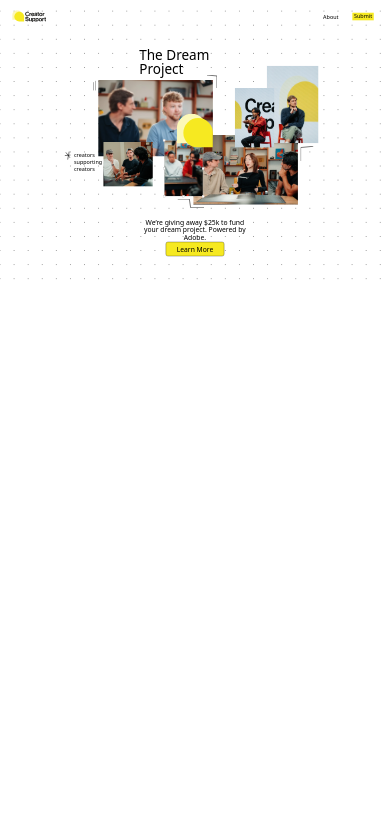
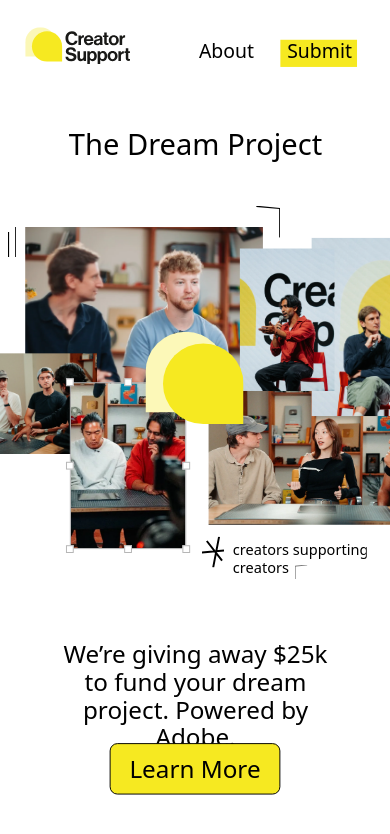
Before and after one commit to bryce-cs/creator-support-dream-project, a Next.js app: page / in a window 390 px wide. Shown: the top 834 px of the page. Built offline with nearby package versions, Linux system fonts and the light colour scheme.

Commit message:
Match Figma mobile design 4416:1917; align About/Submit baselines on both layouts

```diff
--- a/components/Canvas.tsx
+++ b/components/Canvas.tsx
@@ -2,7 +2,7 @@
 
 import { useCallback, useEffect, useRef, useState } from "react";
 
-type ItemKind = "img" | "svg" | "logo" | "text";
+type ItemKind = "img" | "svg" | "logo" | "text" | "text-mobile";
 
 interface Item {
   id: string;
@@ -16,81 +16,290 @@
   imgStyle?: React.CSSProperties;
 }
 
-const INITIAL_ITEMS: Item[] = [
-  // Photos — positions and sizes are the OUTER container box from Figma.
-  // imgStyle replicates the inner overflow/scale crop so the visible portion matches.
+// ---------- Desktop items (1440 x 1057, matches Figma) ----------
+const DESKTOP_ITEMS: Item[] = [
   {
-    id: "bryce",
-    kind: "img",
+    id: "bryce", kind: "img",
     x: 363, y: 295, w: 423, h: 282,
     src: "/assets/bryce.webp", alt: "Bryce Andersen",
     imgStyle: { height: "155.62%", left: "-13.62%", top: "-17.76%", width: "155.6%", position: "absolute", maxWidth: "none" },
   },
   {
-    id: "amanda",
-    kind: "img",
+    id: "amanda", kind: "img",
     x: 714, y: 498, w: 386, h: 257,
     src: "/assets/amanda.webp", alt: "Amanda Rach Lee",
     imgStyle: { height: "124.62%", left: "-12.4%", top: "0.04%", width: "124.62%", position: "absolute", maxWidth: "none" },
   },
   {
-    id: "james",
-    kind: "img",
+    id: "james", kind: "img",
     x: 607, y: 519, w: 142, h: 205,
     src: "/assets/james.webp", alt: "James Seo",
     imgStyle: { height: "318.8%", left: "-113.98%", top: "-73.33%", width: "307.04%", position: "absolute", maxWidth: "none" },
   },
   {
-    id: "live05",
-    kind: "img",
+    id: "live05", kind: "img",
     x: 985, y: 243, w: 191, h: 286,
     src: "/assets/live05.webp", alt: "Live photos",
     imgStyle: { width: "100%", height: "100%", objectFit: "cover", position: "absolute", inset: 0, maxWidth: "none" },
   },
   {
-    id: "live06",
-    kind: "img",
+    id: "live06", kind: "img",
     x: 867, y: 325, w: 146, h: 220,
     src: "/assets/live06.webp", alt: "Live photos",
     imgStyle: { width: "100%", height: "100%", objectFit: "cover", position: "absolute", inset: 0, maxWidth: "none" },
   },
   {
-    id: "colt",
-    kind: "img",
+    id: "colt", kind: "img",
     x: 382, y: 524, w: 182, h: 165,
     src: "/assets/colt.webp", alt: "Colt",
     imgStyle: { height: "100.17%", left: "-24.58%", top: "-0.08%", width: "135.83%", position: "absolute", maxWidth: "none" },
   },
-  // Two-circle yellow logo (treated as a single draggable group)
   { id: "logo", kind: "logo", x: 653, y: 420, w: 133, h: 125 },
-  // "creators supporting creators" text + asterisk grouped as text item
   { id: "tag", kind: "text", x: 238, y: 558, w: 175, h: 80 },
-  // Vector markings
   { id: "v42", kind: "svg", x: 763, y: 276, w: 38.5, h: 50, src: "/assets/vector42.svg" },
   { id: "v43", kind: "svg", x: 655, y: 734, w: 99, h: 33.5, src: "/assets/vector43.svg" },
   { id: "v44", kind: "svg", x: 344, y: 296.5, w: 11, h: 38.5, src: "/assets/vector44.svg" },
   { id: "v45", kind: "svg", x: 1109, y: 539, w: 48.5, h: 56, src: "/assets/vector45.svg" },
 ];
 
-const FRAME_W = 1440;
-const FRAME_H = 1057; // 1024 + nav offset
+// ---------- Mobile items (402 x 874, matches Figma mobile frame) ----------
+const MOBILE_ITEMS: Item[] = [
+  {
+    id: "bryce", kind: "img",
+    x: 26, y: 234, w: 245, h: 163,
+    src: "/assets/bryce.webp", alt: "Bryce Andersen",
+    imgStyle: { height: "155.62%", left: "-13.62%", top: "-17.76%", width: "155.6%", position: "absolute", maxWidth: "none" },
+  },
+  {
+    id: "colt", kind: "img",
+    x: -15, y: 364, w: 115, h: 104,
+    src: "/assets/colt.webp", alt: "Colt",
+    imgStyle: { height: "100.17%", left: "-24.58%", top: "-0.08%", width: "135.83%", position: "absolute", maxWidth: "none" },
+  },
+  {
+    id: "james", kind: "img",
+    x: 73, y: 395, w: 118, h: 170,
+    src: "/assets/james.webp", alt: "James Seo",
+    imgStyle: { height: "318.8%", left: "-113.98%", top: "-73.33%", width: "307.04%", position: "absolute", maxWidth: "none" },
+  },
+  {
+    id: "amanda", kind: "img",
+    x: 215, y: 393, w: 222, h: 148,
+    src: "/assets/amanda.webp", alt: "Amanda Rach Lee",
+    imgStyle: { height: "124.62%", left: "-12.4%", top: "0.04%", width: "124.62%", position: "absolute", maxWidth: "none" },
+  },
+  {
+    id: "live05", kind: "img",
+    x: 321, y: 245, w: 123, h: 184,
+    src: "/assets/live05.webp", alt: "Live photos",
+    imgStyle: { width: "100%", height: "100%", objectFit: "cover", position: "absolute", inset: 0, maxWidth: "none" },
+  },
+  {
+    id: "live06", kind: "img",
+    x: 247, y: 256, w: 98, h: 147,
+    src: "/assets/live06.webp", alt: "Live photos",
+    imgStyle: { width: "100%", height: "100%", objectFit: "cover", position: "absolute", inset: 0, maxWidth: "none" },
+  },
+  { id: "logo", kind: "logo", x: 150, y: 342, w: 101, h: 95 },
+  { id: "tag", kind: "text-mobile", x: 208, y: 553, w: 170, h: 55 },
+  { id: "v44", kind: "svg", x: 8, y: 234, w: 9, h: 31, src: "/assets/vector44.svg" },
+  { id: "v42", kind: "svg", x: 264, y: 212, w: 25, h: 33, src: "/assets/vector42.svg" },
+  { id: "v45", kind: "svg", x: 304, y: 582, w: 13, h: 15, src: "/assets/vector45.svg" },
+];
+
+const MOBILE_BREAKPOINT = 768;
 
 export default function Canvas() {
-  const [items, setItems] = useState<Item[]>(INITIAL_ITEMS);
+  const [mode, setMode] = useState<"desktop" | "mobile" | null>(null);
+
+  useEffect(() => {
+    const calc = () => setMode(window.innerWidth < MOBILE_BREAKPOINT ? "mobile" : "desktop");
+    calc();
+    window.addEventListener("resize", calc);
+    return () => window.removeEventListener("resize", calc);
+  }, []);
+
+  if (mode === null) return <div style={{ minHeight: "100vh", background: "#fff" }} />;
+  return mode === "mobile" ? <MobileCanvas /> : <DesktopCanvas />;
+}
+
+// =============================================================
+// DESKTOP
+// =============================================================
+
+function DesktopCanvas() {
+  const FRAME_W = 1440;
+  const FRAME_H = 1057;
+
+  const [items, setItems] = useState<Item[]>(DESKTOP_ITEMS);
   const [selectedId, setSelectedId] = useState<string | null>("james");
   const [scale, setScale] = useState(1);
+  const scaleRef = useRef(1);
+  scaleRef.current = scale;
 
   useEffect(() => {
     const calc = () => {
       const w = window.innerWidth;
-      // Slight side margin on desktop, none on mobile
-      const target = w >= FRAME_W + 32 ? 1 : w / FRAME_W;
-      setScale(target);
+      setScale(w >= FRAME_W + 32 ? 1 : w / FRAME_W);
     };
     calc();
     window.addEventListener("resize", calc);
     return () => window.removeEventListener("resize", calc);
   }, []);
+
+  const drag = useDragHandlers(setItems, scaleRef, FRAME_W, FRAME_H);
+
+  return (
+    <div className="w-full flex justify-center bg-white overflow-hidden">
+      <div style={{ width: FRAME_W * scale, height: FRAME_H * scale }}>
+        <div
+          onPointerDown={(e) => { if (e.target === e.currentTarget) setSelectedId(null); }}
+          className="relative bg-white"
+          style={{
+            width: FRAME_W,
+            height: FRAME_H,
+            transformOrigin: "top left",
+            transform: `scale(${scale})`,
+            backgroundImage: "radial-gradient(circle, #9a9a9a 1.1px, transparent 1.3px)",
+            backgroundSize: "52px 52px",
+            backgroundPosition: "26px 67px",
+          }}
+        >
+          <p className="absolute font-medium select-none"
+            style={{ left: 514, top: 174, width: 413, fontSize: 50, lineHeight: 1.1, color: "#000" }}>
+            The Dream Project
+          </p>
+          <p className="absolute text-center select-none"
+            style={{ left: 513, top: 805, width: 413, fontSize: 25, lineHeight: 1.15, color: "#000" }}>
+            We&rsquo;re giving away $25k to fund your dream project. Powered by Adobe.
+          </p>
+          <a href="#"
+            className="absolute flex items-center justify-center rounded-lg select-none hover:brightness-95 transition"
+            style={{ left: 612, top: 893, width: 216, height: 53, background: "#f6e921", border: "1px solid #000", fontSize: 25, color: "#000" }}>
+            Learn More
+          </a>
+
+          {items.map((item) => (
+            <DraggableItem
+              key={item.id}
+              item={item}
+              selected={selectedId === item.id}
+              onPointerDown={(e) => drag.start(e, item, setSelectedId)}
+            />
+          ))}
+
+          {/* Desktop nav */}
+          <div className="absolute left-0 top-0 w-full h-[100px] pointer-events-none">
+            <a href="/" className="absolute pointer-events-auto"
+              style={{ left: 45, top: 38, width: 125, height: 44 }}>
+              <img src="/assets/logo.svg" alt="Creator Support" className="w-full h-full" />
+            </a>
+            <a href="#" className="absolute pointer-events-auto font-medium hover:opacity-70"
+              style={{ left: 1193, top: 49, fontSize: 20, lineHeight: 1, color: "#000" }}>About</a>
+            {/* Submit: yellow bg behind, text positioned to share About's baseline */}
+            <div className="absolute pointer-events-none"
+              style={{ left: 1301, top: 47, width: 79, height: 28, background: "#f6e921" }} />
+            <a href="#" className="absolute pointer-events-auto font-medium hover:opacity-70"
+              style={{ left: 1308, top: 49, fontSize: 20, lineHeight: 1, color: "#000" }}>Submit</a>
+          </div>
+        </div>
+      </div>
+    </div>
+  );
+}
+
+// =============================================================
+// MOBILE
+// =============================================================
+
+function MobileCanvas() {
+  const FRAME_W = 402;
+  const FRAME_H = 874;
+
+  const [items, setItems] = useState<Item[]>(MOBILE_ITEMS);
+  const [selectedId, setSelectedId] = useState<string | null>("james");
+  const [scale, setScale] = useState(1);
+  const scaleRef = useRef(1);
+  scaleRef.current = scale;
+
+  useEffect(() => {
+    const calc = () => setScale(Math.min(1, window.innerWidth / FRAME_W));
+    calc();
+    window.addEventListener("resize", calc);
+    return () => window.removeEventListener("resize", calc);
+  }, []);
+
+  const drag = useDragHandlers(setItems, scaleRef, FRAME_W, FRAME_H);
+
+  return (
+    <div className="w-full flex justify-center bg-white overflow-hidden">
+      <div style={{ width: FRAME_W * scale, height: FRAME_H * scale }}>
+        <div
+          onPointerDown={(e) => { if (e.target === e.currentTarget) setSelectedId(null); }}
+          className="relative bg-white"
+          style={{
+            width: FRAME_W,
+            height: FRAME_H,
+            transformOrigin: "top left",
+            transform: `scale(${scale})`,
+          }}
+        >
+          {/* Title */}
+          <p className="absolute font-medium text-center select-none"
+            style={{ left: 201.5, top: 132, width: 319, transform: "translateX(-50%)", fontSize: 30, lineHeight: 1.1, color: "#000" }}>
+            The Dream Project
+          </p>
+
+          {/* Subtitle */}
+          <p className="absolute text-center select-none"
+            style={{ left: 201.5, top: 659, width: 301, transform: "translateX(-50%)", fontSize: 25, lineHeight: 1.15, color: "#000" }}>
+            We&rsquo;re giving away $25k to fund your dream project. Powered by Adobe.
+          </p>
+
+          {/* Learn More button */}
+          <a href="#"
+            className="absolute flex items-center justify-center rounded-lg select-none hover:brightness-95 transition"
+            style={{ left: 113, top: 766, width: 176, height: 53, background: "#f6e921", border: "1px solid #000", fontSize: 25, color: "#000" }}>
+            Learn More
+          </a>
+
+          {/* Draggable collage items */}
+          {items.map((item) => (
+            <DraggableItem
+              key={item.id}
+              item={item}
+              selected={selectedId === item.id}
+              onPointerDown={(e) => drag.start(e, item, setSelectedId)}
+            />
+          ))}
+
+          {/* Mobile nav (matches Figma 4416:1917) */}
+          <a href="/" className="absolute"
+            style={{ left: 26, top: 28, width: 108, height: 38 }}>
+            <img src="/assets/logo.svg" alt="Creator Support" className="w-full h-full" />
+          </a>
+          <a href="#" className="absolute font-medium hover:opacity-70"
+            style={{ left: 205, top: 43, fontSize: 20, lineHeight: 1, color: "#000" }}>About</a>
+          <div className="absolute"
+            style={{ left: 289, top: 41, width: 79, height: 28, background: "#f6e921" }} />
+          <a href="#" className="absolute font-medium hover:opacity-70"
+            style={{ left: 296, top: 43, fontSize: 20, lineHeight: 1, color: "#000" }}>Submit</a>
+        </div>
+      </div>
+    </div>
+  );
+}
+
+// =============================================================
+// SHARED: drag, item, selection
+// =============================================================
+
+function useDragHandlers(
+  setItems: React.Dispatch<React.SetStateAction<Item[]>>,
+  scaleRef: React.RefObject<number>,
+  frameW: number,
+  frameH: number
+) {
   const draggingRef = useRef<{
     id: string;
     startClientX: number;
@@ -99,170 +308,62 @@
     startItemY: number;
   } | null>(null);
   const [isDragging, setIsDragging] = useState(false);
-  const canvasRef = useRef<HTMLDivElement>(null);
 
-  const onPointerDownItem = useCallback(
-    (e: React.PointerEvent, item: Item) => {
-      e.stopPropagation();
-      e.preventDefault();
-      setSelectedId(item.id);
-      draggingRef.current = {
-        id: item.id,
-        startClientX: e.clientX,
-        startClientY: e.clientY,
-        startItemX: item.x,
-        startItemY: item.y,
-      };
-      setIsDragging(true);
-    },
-    []
-  );
-
-  const scaleRef = useRef(scale);
-  scaleRef.current = scale;
-
-  const onPointerMove = useCallback((e: PointerEvent) => {
+  const onMove = useCallback((e: PointerEvent) => {
     const d = draggingRef.current;
     if (!d) return;
     const s = scaleRef.current || 1;
-    const deltaX = (e.clientX - d.startClientX) / s;
-    const deltaY = (e.clientY - d.startClientY) / s;
+    const dx = (e.clientX - d.startClientX) / s;
+    const dy = (e.clientY - d.startClientY) / s;
     setItems((prev) =>
       prev.map((it) =>
         it.id === d.id
           ? {
               ...it,
-              x: Math.min(Math.max(0, d.startItemX + deltaX), FRAME_W - it.w),
-              y: Math.min(Math.max(0, d.startItemY + deltaY), FRAME_H - it.h),
+              x: Math.min(Math.max(0, d.startItemX + dx), frameW - it.w),
+              y: Math.min(Math.max(0, d.startItemY + dy), frameH - it.h),
             }
           : it
       )
     );
-  }, []);
+  }, [setItems, scaleRef, frameW, frameH]);
 
-  const onPointerUp = useCallback(() => {
+  const onUp = useCallback(() => {
     draggingRef.current = null;
     setIsDragging(false);
   }, []);
 
   useEffect(() => {
     if (!isDragging) return;
-    window.addEventListener("pointermove", onPointerMove);
-    window.addEventListener("pointerup", onPointerUp);
-    window.addEventListener("pointercancel", onPointerUp);
+    window.addEventListener("pointermove", onMove);
+    window.addEventListener("pointerup", onUp);
+    window.addEventListener("pointercancel", onUp);
     return () => {
-      window.removeEventListener("pointermove", onPointerMove);
-      window.removeEventListener("pointerup", onPointerUp);
-      window.removeEventListener("pointercancel", onPointerUp);
+      window.removeEventListener("pointermove", onMove);
+      window.removeEventListener("pointerup", onUp);
+      window.removeEventListener("pointercancel", onUp);
     };
-  }, [isDragging, onPointerMove, onPointerUp]);
+  }, [isDragging, onMove, onUp]);
 
-  // Click empty canvas deselects
-  const onCanvasPointerDown = (e: React.PointerEvent) => {
-    if (e.target === e.currentTarget) setSelectedId(null);
-  };
+  const start = useCallback((
+    e: React.PointerEvent,
+    item: Item,
+    setSelectedId: React.Dispatch<React.SetStateAction<string | null>>
+  ) => {
+    e.stopPropagation();
+    e.preventDefault();
+    setSelectedId(item.id);
+    draggingRef.current = {
+      id: item.id,
+      startClientX: e.clientX,
+      startClientY: e.clientY,
+      startItemX: item.x,
+      startItemY: item.y,
+    };
+    setIsDragging(true);
+  }, []);
 
-  return (
-    <div className="w-full flex justify-center bg-white overflow-hidden">
-      <div
-        style={{
-          width: FRAME_W * scale,
-          height: FRAME_H * scale,
-        }}
-      >
-      <div
-        ref={canvasRef}
-        onPointerDown={onCanvasPointerDown}
-        className="relative bg-white"
-        style={{
-          width: FRAME_W,
-          height: FRAME_H,
-          transformOrigin: "top left",
-          transform: `scale(${scale})`,
-          backgroundImage:
-            "radial-gradient(circle, #9a9a9a 1.1px, transparent 1.3px)",
-          backgroundSize: "52px 52px",
-          backgroundPosition: "26px 67px",
-        }}
-      >
-        {/* Title */}
-        <p
-          className="absolute font-medium select-none"
-          style={{ left: 514, top: 174, width: 413, fontSize: 50, lineHeight: 1.1, color: "#000" }}
-        >
-          The Dream Project
-        </p>
-
-        {/* Bottom blurb */}
-        <p
-          className="absolute text-center select-none"
-          style={{ left: 513, top: 805, width: 413, fontSize: 25, lineHeight: 1.15, color: "#000" }}
-        >
-          We&rsquo;re giving away $25k to fund your dream project. Powered by Adobe.
-        </p>
-
-        {/* Learn More button (eventually a link) */}
-        <a
-          href="#"
-          className="absolute flex items-center justify-center rounded-lg select-none hover:brightness-95 transition"
-          style={{
-            left: 612, top: 893, width: 216, height: 53,
-            background: "#f6e921",
-            border: "1px solid #000",
-            fontSize: 25, color: "#000",
-          }}
-        >
-          Learn More
-        </a>
-
-        {/* Draggable items */}
-        {items.map((item) => (
-          <DraggableItem
-            key={item.id}
-            item={item}
-            selected={selectedId === item.id}
-            onPointerDown={(e) => onPointerDownItem(e, item)}
-          />
-        ))}
-
-        {/* Nav Bar (fixed within frame, above the canvas dots) */}
-        <NavBar />
-      </div>
-      </div>
-    </div>
-  );
-}
-
-function NavBar() {
-  return (
-    <div className="absolute left-0 top-0 w-full h-[100px] pointer-events-none">
-      {/* logo */}
-      <a
-        href="/"
-        className="absolute pointer-events-auto"
-        style={{ left: 45, top: 38, width: 125, height: 44 }}
-      >
-        <img src="/assets/logo.svg" alt="Creator Support" className="w-full h-full" />
-      </a>
-      <a
-        href="#"
-        className="absolute pointer-events-auto font-medium hover:opacity-70"
-        style={{ left: 1193, top: 49, fontSize: 20, color: "#000" }}
-      >
-        About
-      </a>
-      <a
-        href="#"
-        className="absolute pointer-events-auto font-medium flex items-center justify-center hover:brightness-95"
-        style={{
-          left: 1301, top: 47, width: 79, height: 28,
-          background: "#f6e921", fontSize: 20, color: "#000",
-        }}
-      >
-        Submit
-      </a>
-    </div>
-  );
+  return { start };
 }
 
 function DraggableItem({
@@ -297,6 +398,7 @@
         )}
         {item.kind === "logo" && <LogoMark />}
         {item.kind === "text" && <CreatorsTag />}
+        {item.kind === "text-mobile" && <CreatorsTagMobile />}
       </div>
       {selected && <SelectionFrame />}
     </div>
@@ -304,13 +406,13 @@
 }
 
 function LogoMark() {
-  // Two overlapping rounded-asymmetric circles, matching Figma
   return (
     <div className="absolute inset-0">
       <div
         style={{
           position: "absolute",
-          left: 0, top: 0, width: 109, height: 109,
+          left: 0, top: 0,
+          width: "82%", height: "87%",
           background: "#fcf8b8",
           borderTopLeftRadius: 462,
           borderTopRightRadius: 462,
@@ -320,7 +422,8 @@
       <div
         style={{
           position: "absolute",
-          left: 24, top: 16, width: 109, height: 109,
+          right: 0, bottom: 0,
+          width: "82%", height: "87%",
           background: "#f6e921",
           borderTopLeftRadius: 462,
           borderTopRightRadius: 462,
@@ -334,20 +437,30 @@
 function CreatorsTag() {
   return (
     <div className="absolute inset-0">
-      {/* asterisk */}
       {/* eslint-disable-next-line @next/next/no-img-element */}
-      <img
-        src="/assets/vector41.svg"
-        alt=""
+      <img src="/assets/vector41.svg" alt=""
         style={{ position: "absolute", left: 0, top: 0, width: 22.5, height: 32 }}
-        draggable={false}
-      />
-      <div
-        className="absolute font-medium leading-tight"
-        style={{ left: 35, top: 2, fontSize: 20, color: "#000", whiteSpace: "nowrap" }}
-      >
+        draggable={false} />
+      <div className="absolute font-medium leading-tight"
+        style={{ left: 35, top: 2, fontSize: 20, color: "#000", whiteSpace: "nowrap" }}>
         <div>creators</div>
         <div>supporting</div>
+        <div>creators</div>
+      </div>
+    </div>
+  );
+}
+
+function CreatorsTagMobile() {
+  return (
+    <div className="absolute inset-0">
+      {/* eslint-disable-next-line @next/next/no-img-element */}
+      <img src="/assets/vector41.svg" alt=""
+        style={{ position: "absolute", left: 0, top: 0, width: 22.5, height: 32 }}
+        draggable={false} />
+      <div className="absolute font-medium leading-tight"
+        style={{ left: 32, top: 4, fontSize: 15, color: "#000", whiteSpace: "nowrap" }}>
+        <div>creators supporting</div>
         <div>creators</div>
       </div>
     </div>
@@ -365,11 +478,7 @@
   };
   return (
     <>
-      <div
-        className="absolute pointer-events-none"
-        style={{ inset: -1, border: "1px solid #b5b5b5" }}
-      />
-      {/* 8 handles: corners + midpoints */}
+      <div className="absolute pointer-events-none" style={{ inset: -1, border: "1px solid #b5b5b5" }} />
       <div style={{ ...handle, left: -5, top: -5 }} />
       <div style={{ ...handle, left: "calc(50% - 4px)", top: -5 }} />
       <div style={{ ...handle, right: -5, top: -5 }} />
```
